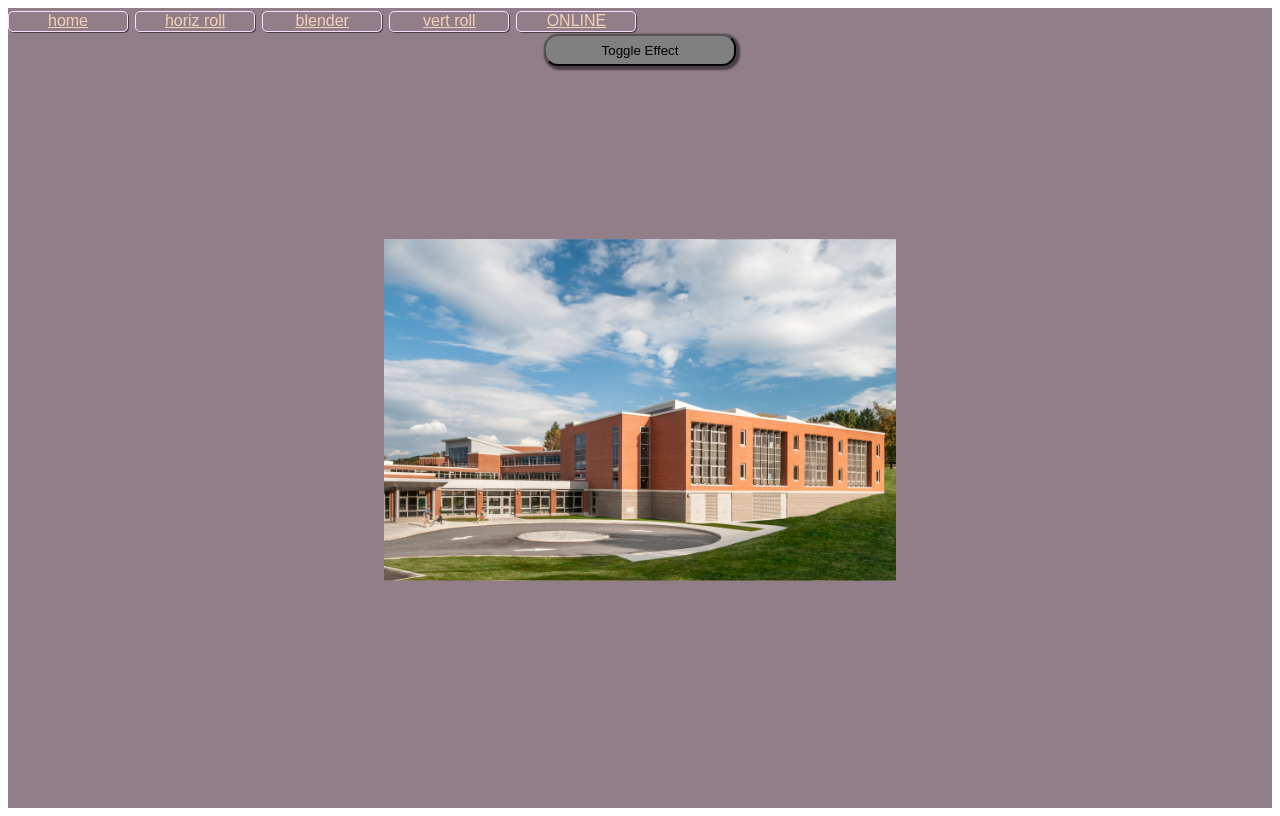
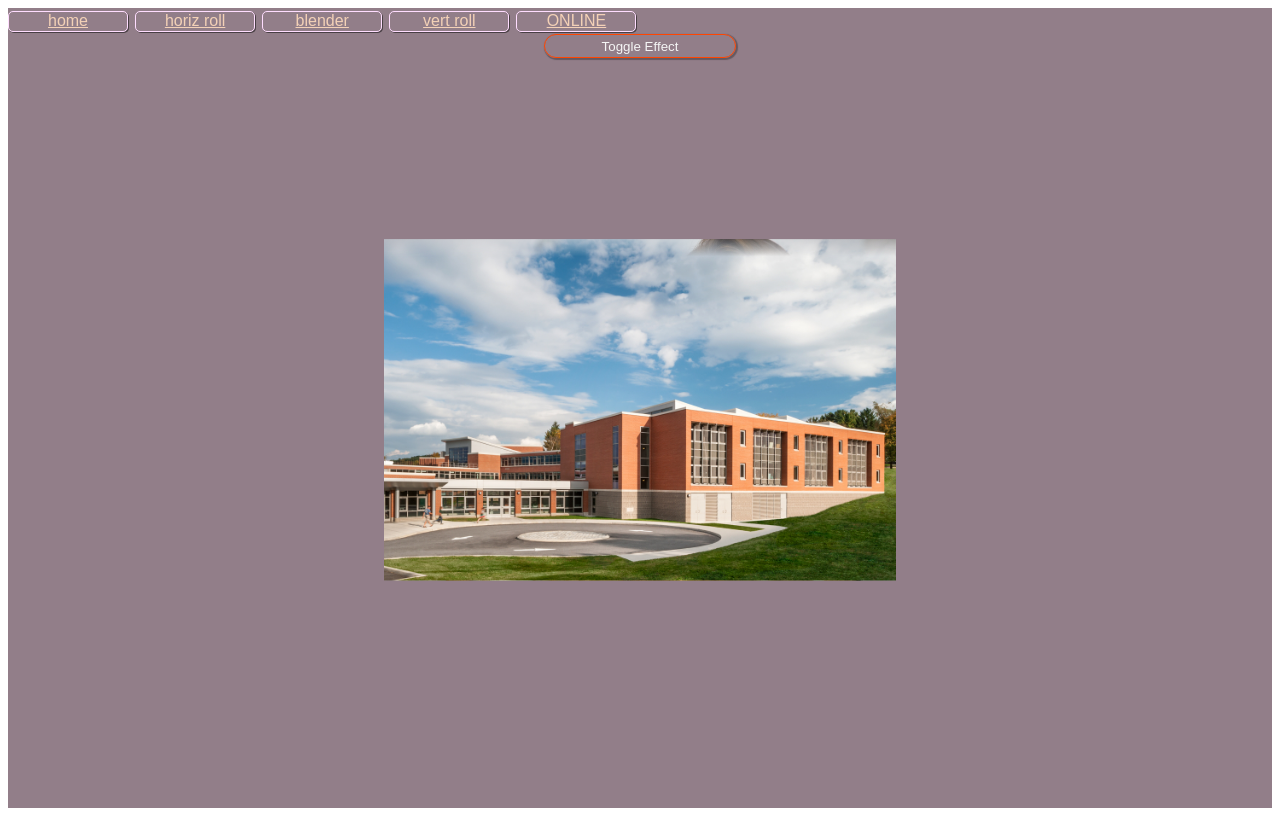
Before and after one commit to beauhaus/svg-transitions, a Gatsby site: page /vertrollpage in a window 1280 px wide. Built offline with nearby package versions, Linux system fonts and the light colour scheme; Gatsby itself is replaced by a stand-in of ours.

Commit message:
btn edits

```diff
--- a/src/components/horizroll.js
+++ b/src/components/horizroll.js
@@ -28,7 +28,7 @@ const HorizRoll = ({ toggle }) => {
   return (
     <svg viewBox="0 0 600 600" xmlns="https//www.w3.org/2000/svg" width="100%" preserveAspectRatio="none">
 
-      <linearGradient id="alphaLinear">
+      <linearGradient id="horizGrad">
         <stop offset="0%" stopColor="#fff" id="leftstop" />
 
         <stop offset="0%" stopColor="#fff" stopOpacity="1" ref={elem => tailGlitch = elem} />
@@ -39,7 +39,7 @@ const HorizRoll = ({ toggle }) => {
       </linearGradient>
 
       <mask id="Mask">
-        <rect x="-300" y="0" width="1200" height="600" fill="url(#alphaLinear)" />
+        <rect x="-300" y="0" width="1200" height="600" fill="url(#horizGrad)" />
       </mask>
 
       <image className="img-back" xlinkHref={Listen} width="80%" height="80%" />
--- a/src/components/vertroll.js
+++ b/src/components/vertroll.js
@@ -30,7 +30,7 @@ const VertRoll = ({ toggle }) => {
   return (
     <svg viewBox="0 0 600 600" xmlns="https//www.w3.org/2000/svg" width="100%" preserveAspectRatio="none">
 
-      <linearGradient id="alphaLinear">
+      <linearGradient id="vertGrad" x1="50%" x2="50%" y1="100%" y2="0" gradientUnits="userSpaceOnUse">
         <stop offset="0%" stopColor="#fff" id="leftstop" />
 
         <stop offset="0%" stopColor="#fff" stopOpacity="1" ref={elem => tailGlitch = elem} />
@@ -41,7 +41,7 @@ const VertRoll = ({ toggle }) => {
       </linearGradient>
 
       <mask id="Mask">
-        <rect x="-300" y="0" width="1200" height="600" fill="url(#alphaLinear)" />
+        <rect x="-300" y="0" width="1200" height="600" fill="url(#vertGrad)" />
       </mask>
 
       <image className="img-back" xlinkHref={Listen} width="80%" height="80%" />
--- a/src/pages/vertrollpage.js
+++ b/src/pages/vertrollpage.js
@@ -21,6 +21,15 @@ const StyledVertRollPage = styled.div`
         border-radius: 14px;
         background: grey;
         box-shadow: 2px 2px 2px 2px rgba(0,0,0,0.5);
+    }
+    .btn-toggle {
+        width: 15vw;
+        height: 3vh;
+        border-radius: 14px;
+        border: 1px solid orangered;
+        color: whitesmoke;
+        background: transparent;
+        box-shadow: 1px 1px 1px 1px rgba(0,0,0,0.3);
     }
     svg {
         margin: auto;
@@ -47,7 +56,7 @@ const VertRollPage = () => {
 
         <StyledVertRollPage>
             <AppNav />
-            <button onClick={btnClickHandler}>Toggle Effect</button>
+            <button className="btn-toggle" onClick={btnClickHandler}>Toggle Effect</button>
             <VertRoll toggle={toggle} />
         </StyledVertRollPage>
 
```
Also changed, not shown: src/pages/horizrollpage.js (+10 -1 lines).
